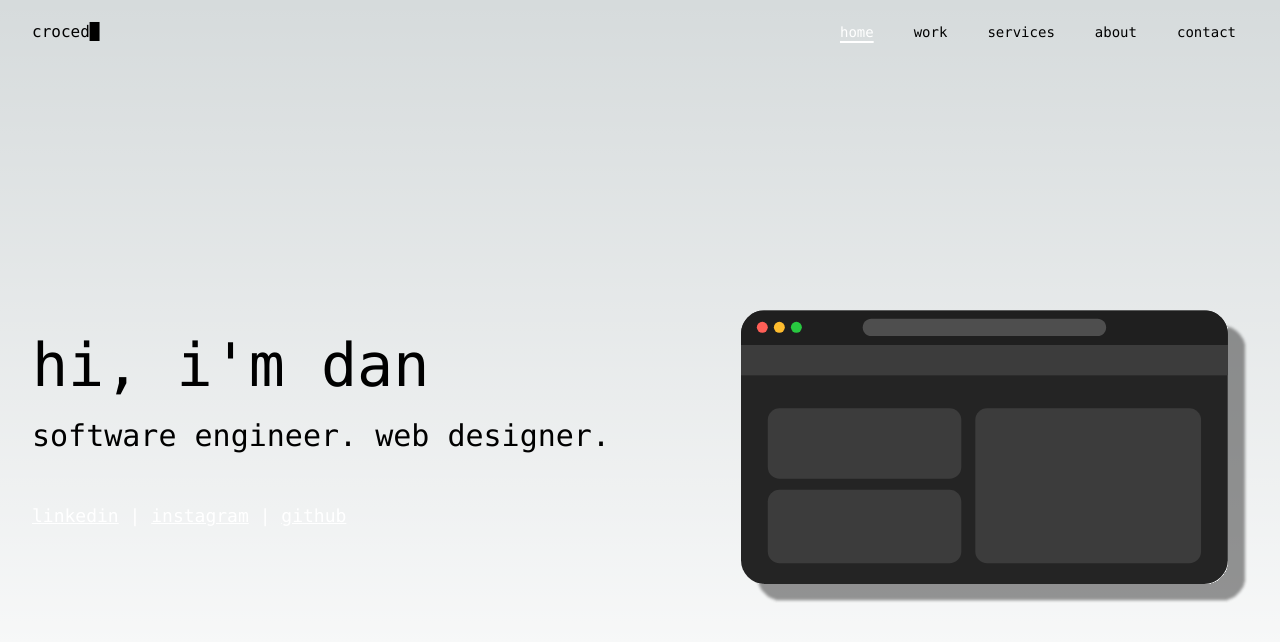
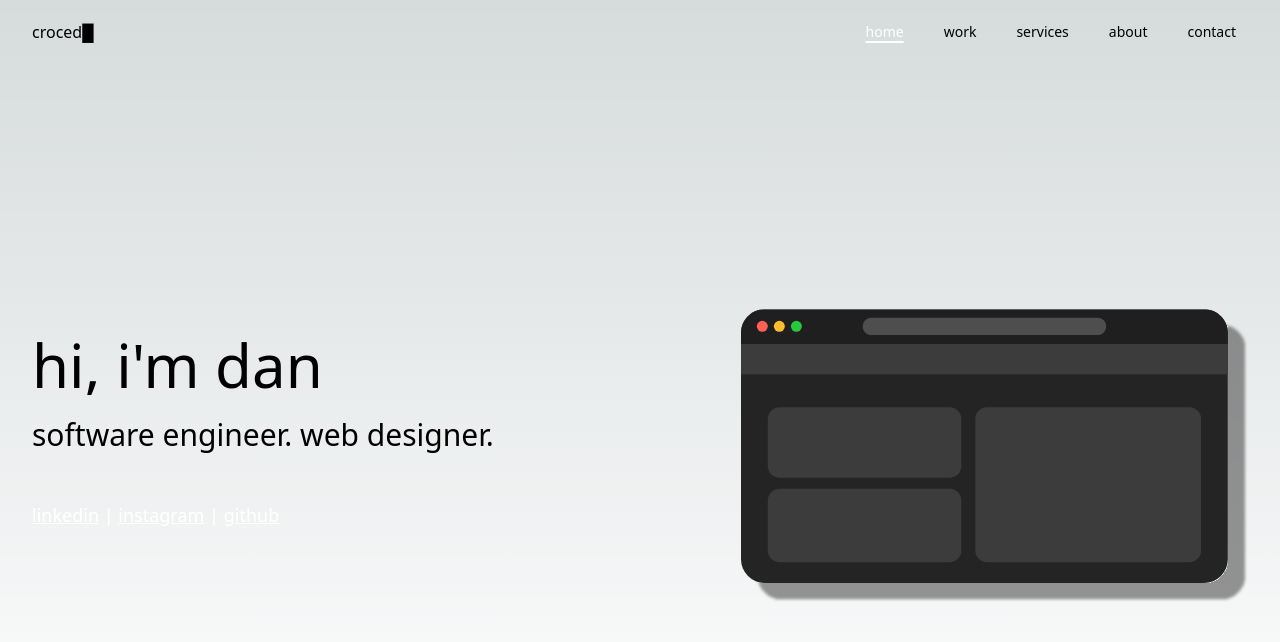
Before and after one commit to croced/croced-portfolio, a Next.js app: page / in a window 1280 px wide. Shown: the top 642 px of the page. Built offline with nearby package versions, Linux system fonts and the light colour scheme.

Commit message:
fix: navbar no longer pushes content; font changes

```diff
--- a/components/navigation/NavigationBar.tsx
+++ b/components/navigation/NavigationBar.tsx
@@ -98,8 +98,8 @@ const NavigationBar: React.FC<Props> = () => {
                 leaveFrom="opacity-100 scale-100"
                 leaveTo="opacity-0 scale-95"
             >
-                <div className="md:hidden bg-black border-2" id="mobile-menu">
-                        <div ref={mobileItemsRef} className="pt-2 pb-3 space-y-1">
+                <div className="md:hidden bg-black" id="mobile-menu">
+                        <div ref={mobileItemsRef} className="absolute z-0 pt-2 pb-3 space-y-1 w-full border-2 bg-black">
                             {navItems.map((item) => {
                                 return <NavigationItem key={item.href} href={item.href} label={item.label} onClick={onItemClick} mobile />;
                             })}
--- a/components/navigation/NavigationItem.tsx
+++ b/components/navigation/NavigationItem.tsx
@@ -9,7 +9,7 @@ interface Props {
     onClick?: () => void;
 }
 
-const underlineStyling: string = " underline-offset-4 decoration-2 decoration-intu-primary " as const;
+const underlineStyling: string = " relative z-2 underline-offset-4 decoration-2 decoration-intu-primary " as const;
 const desktopStyling: string = "px-3 py-2 rounded-md text-sm font-medium" as const;
 const mobileStyling: string = "text-neutral-300 hover:bg-stone-700 hover:text-white block px-3 py-2 rounded-md text-base font-medium" as const;
 
--- a/styles/globals.css
+++ b/styles/globals.css
@@ -41,7 +41,7 @@
 :root {
   --max-width: 1100px;
   --border-radius: 12px;
-  --font-mono: Monaco, 'Cascadia Mono', 'Segoe UI Mono',
+  --font-mono: Monaco, ui-monospace, Menlo, 'Cascadia Mono', 'Segoe UI Mono',
     'Roboto Mono', 'Oxygen Mono', 'Ubuntu Monospace', 'Source Code Pro',
     'Fira Mono', 'Droid Sans Mono', 'Courier New', monospace;
 
@@ -144,5 +144,6 @@ a {
 @media (prefers-color-scheme: dark) {
   html {
     color-scheme: dark;
+    font-family: var(--font-mono);
   }
 }
--- a/tailwind.config.js
+++ b/tailwind.config.js
@@ -9,9 +9,6 @@ module.exports = {
   ],
   theme: {
     extend: {
-      fontFamily: {
-        'sans': ['Monaco', ...defaultTheme.fontFamily.sans],
-      },
       fontSize: {
         'splash-md': '5rem',
         'splash-sm': '2.75rem',
```
